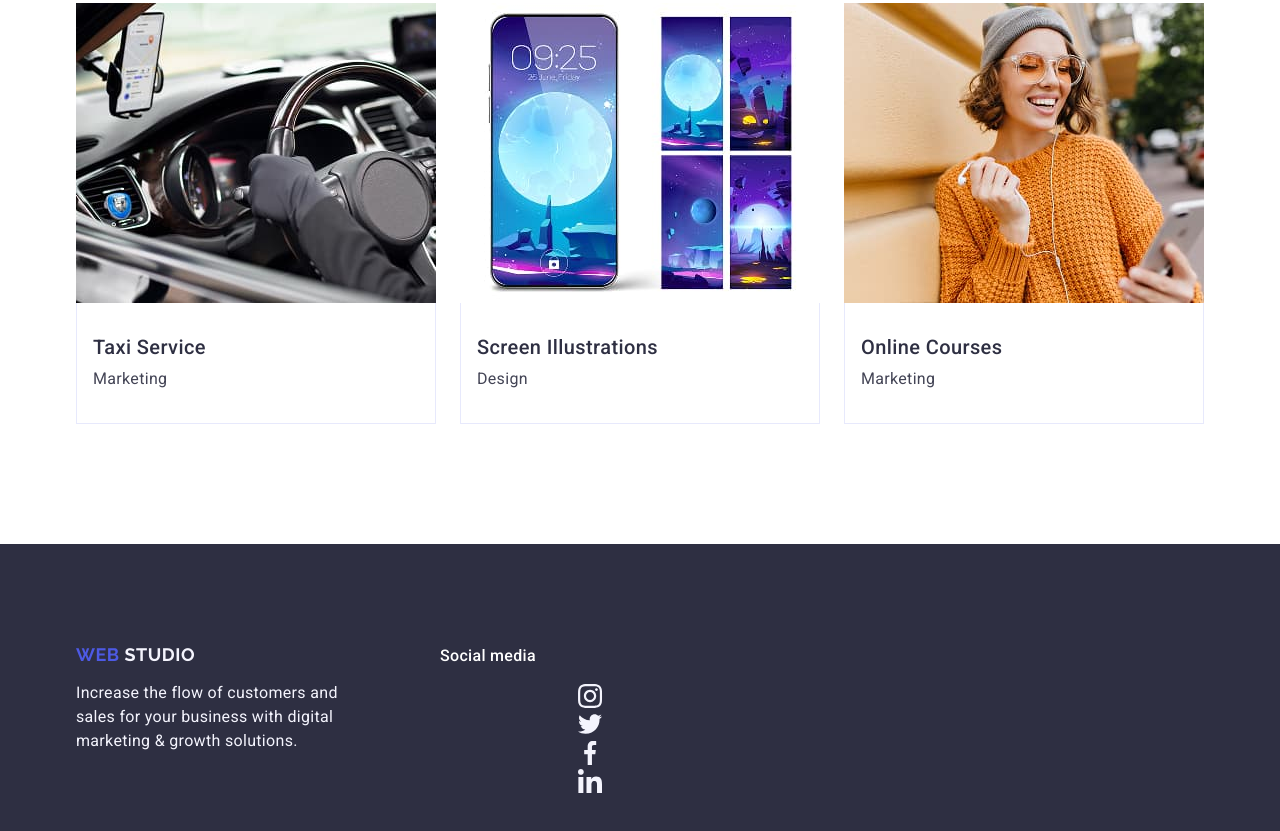
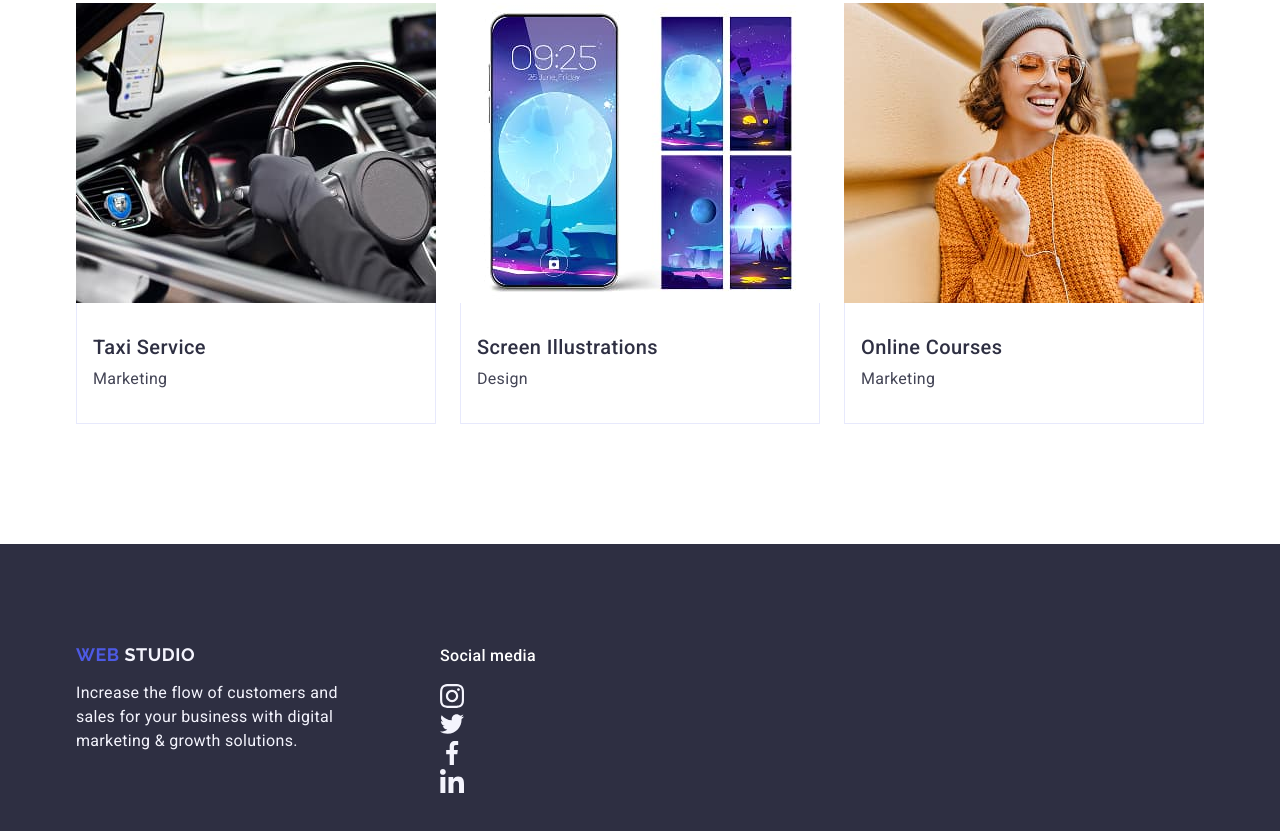
Before and after one commit to SvgNik/goit-markup-hw-04, a plain HTML site: page index.html in a window 1280 px wide. Shown: the part 2615-3446 px from the top of the page. Drawn offline with nearby package versions, Linux system fonts and the light colour scheme.

Commit message:
changes width

```diff
--- a/index.html
+++ b/index.html
@@ -439,28 +439,28 @@
           <ul class="footer-list">
             <li class="footer-item">
               <a class="footer-link" href="#">
-                <svg class="footer-icon" wigth="24" height="24">
+                <svg class="footer-icon" width="24" height="24">
                   <use href="./images/icons.svg#icon-instagram"></use>
                 </svg>
               </a>
             </li>
             <li class="footer-item">
               <a class="footer-link" href="">
-                <svg class="footer-icon" wigth="24" height="24">
+                <svg class="footer-icon" width="24" height="24">
                   <use href="./images/icons.svg#icon-twitter"></use>
                 </svg>
               </a>
             </li>
             <li class="footer-item">
               <a class="footer-link" href="#">
-                <svg class="footer-icon" wigth="24" height="24">
+                <svg class="footer-icon" width="24" height="24">
                   <use href="./images/icons.svg#icon-facebook"></use>
                 </svg>
               </a>
             </li>
             <li class="footer-item">
               <a class="footer-link" href="#">
-                <svg class="footer-icon" wigth="24" height="24">
+                <svg class="footer-icon" width="24" height="24">
                   <use href="./images/icons.svg#icon-linkedin"></use>
                 </svg>
               </a>
```
